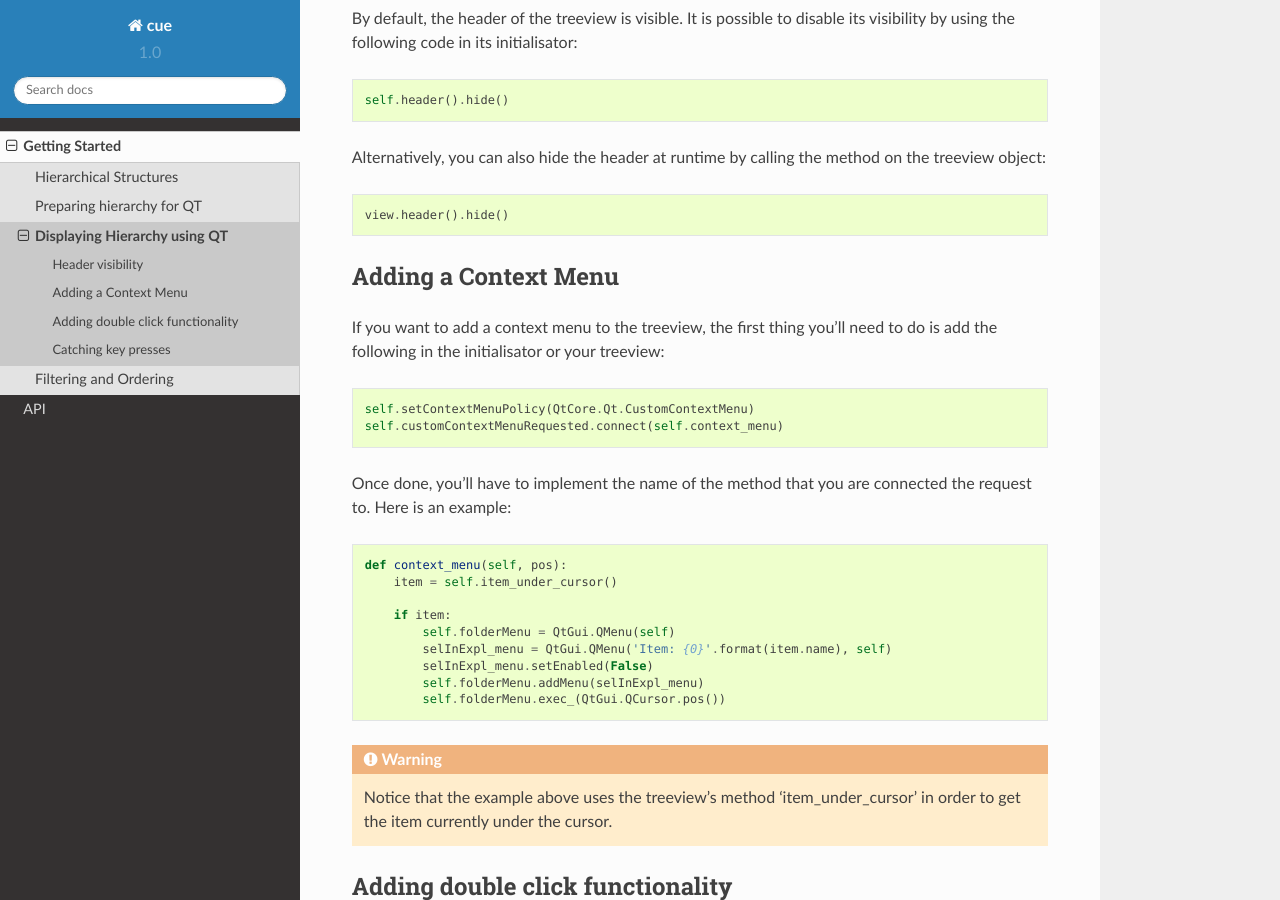
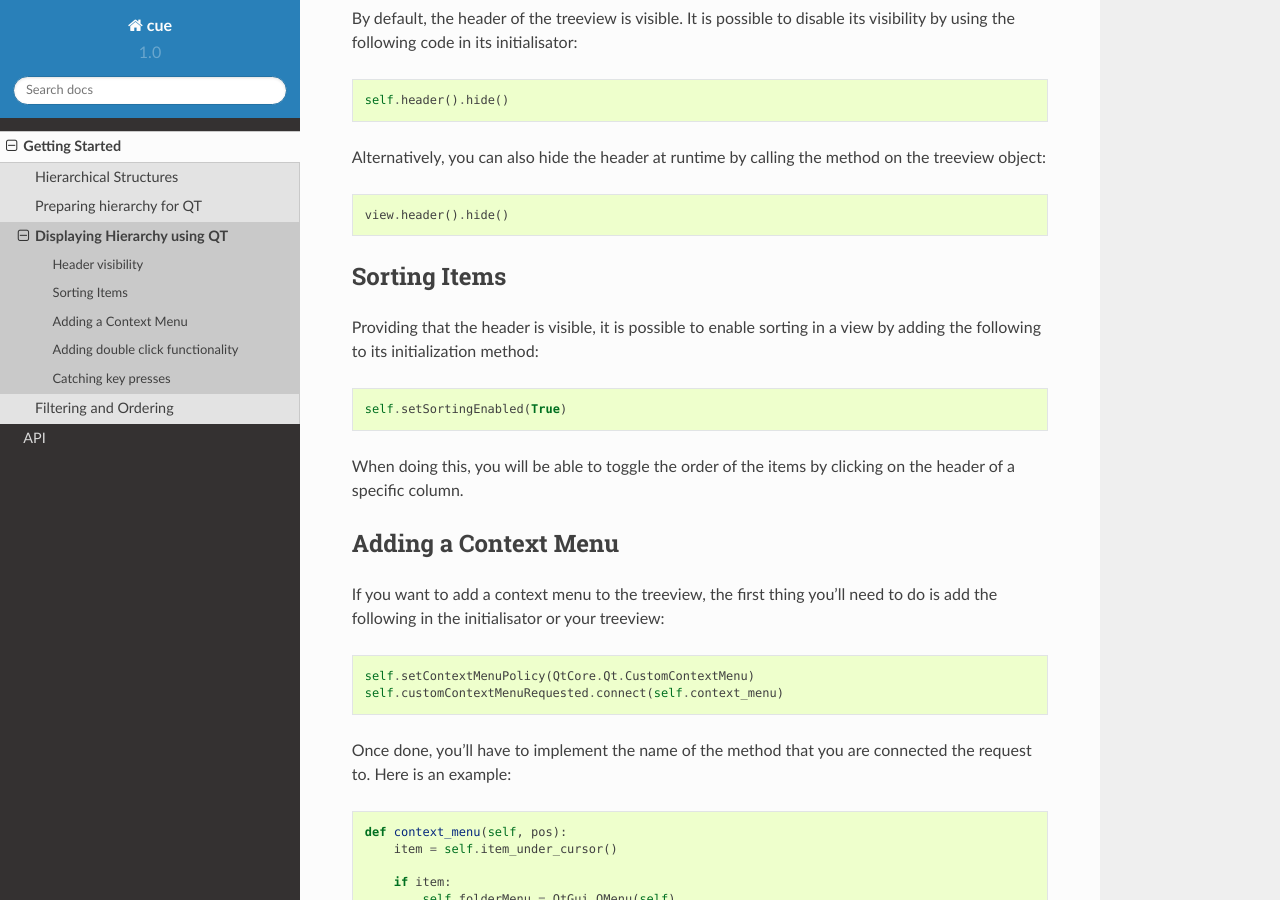
Before and after one commit to elusive-ideas/cue, a Sphinx documentation site: the page built from doc/treeview.rst, in a window 1280 px wide and 900 px high, scrolled down 401 px. Built offline with Sphinx 7.4.7 and the Read the Docs theme 2.0.0, drawn with Linux system fonts in a browser that asks for light colours.

Commit message:
Treeview Documentation - Added Item Sorting section

```diff
--- a/doc/treeview.rst
+++ b/doc/treeview.rst
@@ -25,6 +25,19 @@ on the treeview object:
 .. code-block:: python
 
    view.header().hide()
+
+Sorting Items
+-------------
+
+Providing that the header is visible, it is possible to enable sorting in a
+view by adding the following to its initialization method:
+
+.. code-block:: python
+
+  self.setSortingEnabled(True)
+
+When doing this, you will be able to toggle the order of the items by clicking
+on the header of a specific column.
 
 Adding a Context Menu
 ---------------------
```
